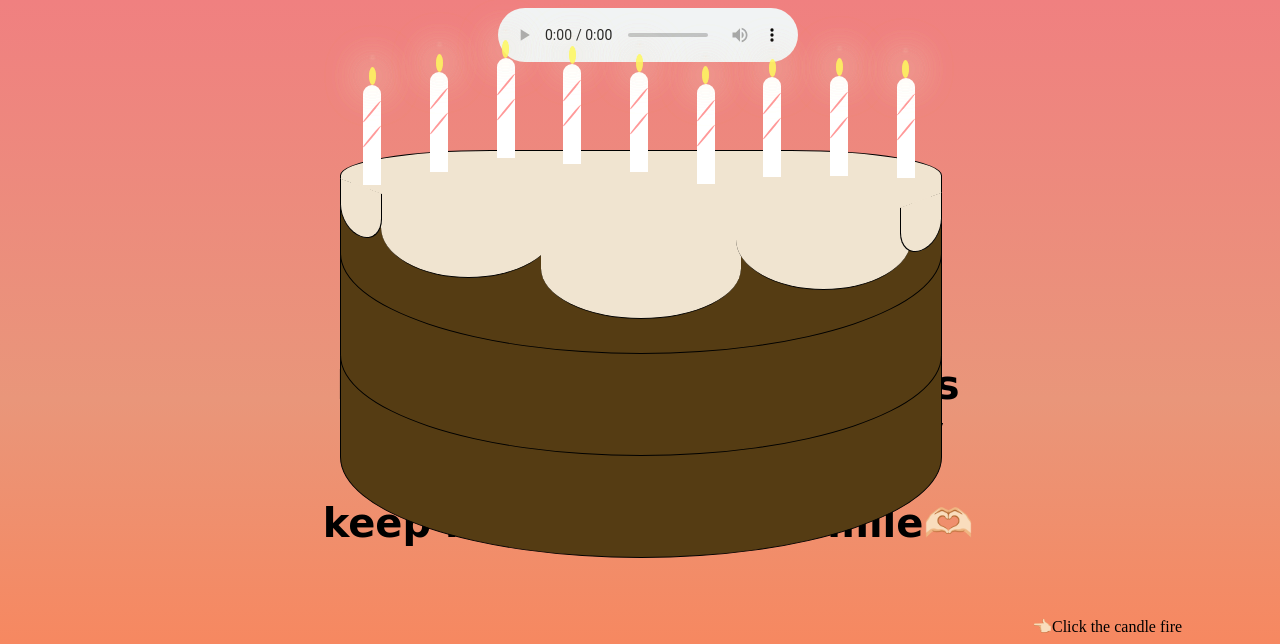
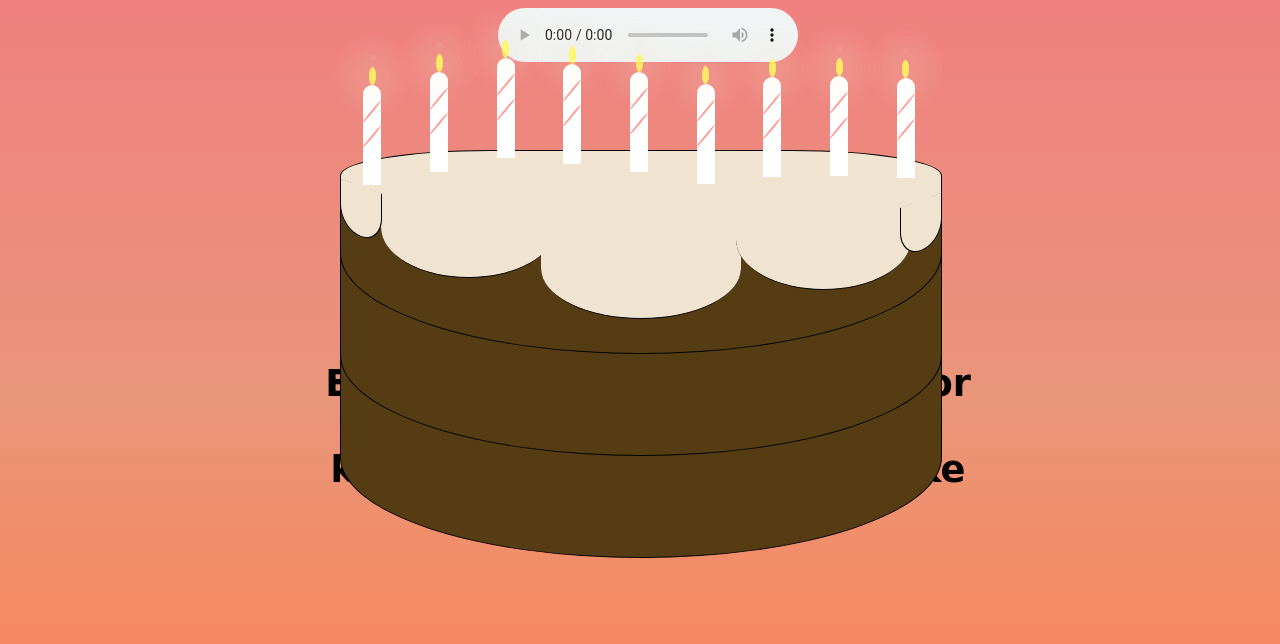
Before and after one commit to ARiir/HapiBdaymake, a plain HTML site: page index.html in a window 1280 px wide. Shown: the top 644 px of the page. Drawn offline with Linux system fonts and the light colour scheme.

Commit message:
Update birthday-cake.css

```diff
--- a/birthday-cake.css
+++ b/birthday-cake.css
@@ -211,12 +211,14 @@ h4{
     text-align: center;
     margin: 300px;
     font-family: 'Leckerli One', cursive;
-    font-size: 250%;
+    font-size: 230%;
+    magrgin: -50%;
 }
 
 p{
-    margin-top: -230px;
+    margin-top: -180px;
     margin-left: 80%;
+    font-size: 30%
 }
 
 .audio-container {
```
